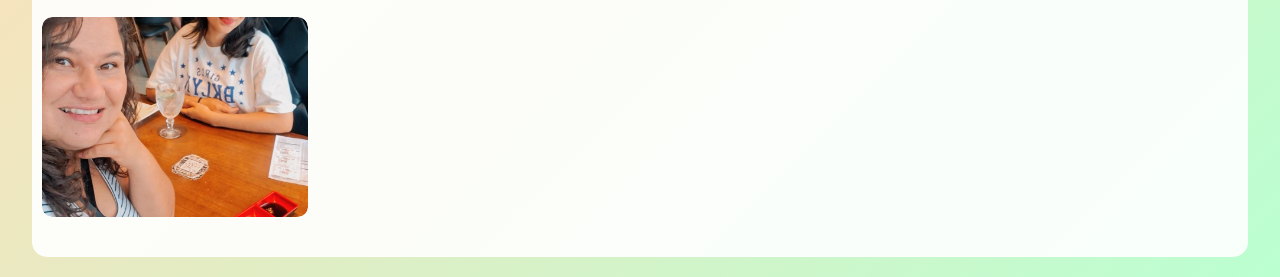
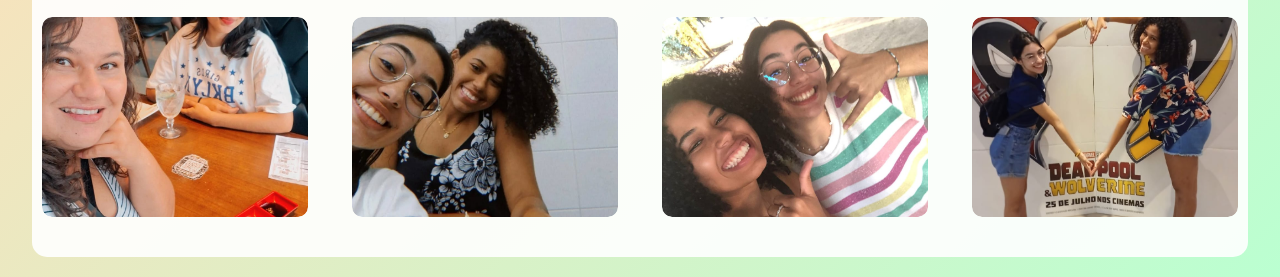
Before and after one commit to Pedromonteiro740/cartinhas, a plain HTML site: page index.html in a window 1280 px wide. Shown: the part 2078-2355 px from the top of the page. Drawn offline with nearby package versions, Linux system fonts and the light colour scheme.

Commit message:
Segundo  commit

```diff
--- a/index.html
+++ b/index.html
@@ -460,6 +460,21 @@
                 <img src="ft1.jpg" alt="Imagem engraçada" class="img-fluid">
             </div>
         </div>
+        <div class="col-md-4 col-lg-3">
+            <div class="momento">
+                <img src="ft3.jpg" alt="Imagem engraçada" class="img-fluid">
+            </div>
+        </div>
+        <div class="col-md-4 col-lg-3">
+            <div class="momento">
+                <img src="ft4.jpg" alt="Imagem engraçada" class="img-fluid">
+            </div>
+        </div>
+        <div class="col-md-4 col-lg-3">
+            <div class="momento">
+                <img src="ft5.jpg" alt="Imagem engraçada" class="img-fluid">
+            </div>
+        </div>
     </div>
 </div>
 
```
Also changed, not shown: ft3.jpg (added), ft4.jpg (added), ft5.jpg (added).
